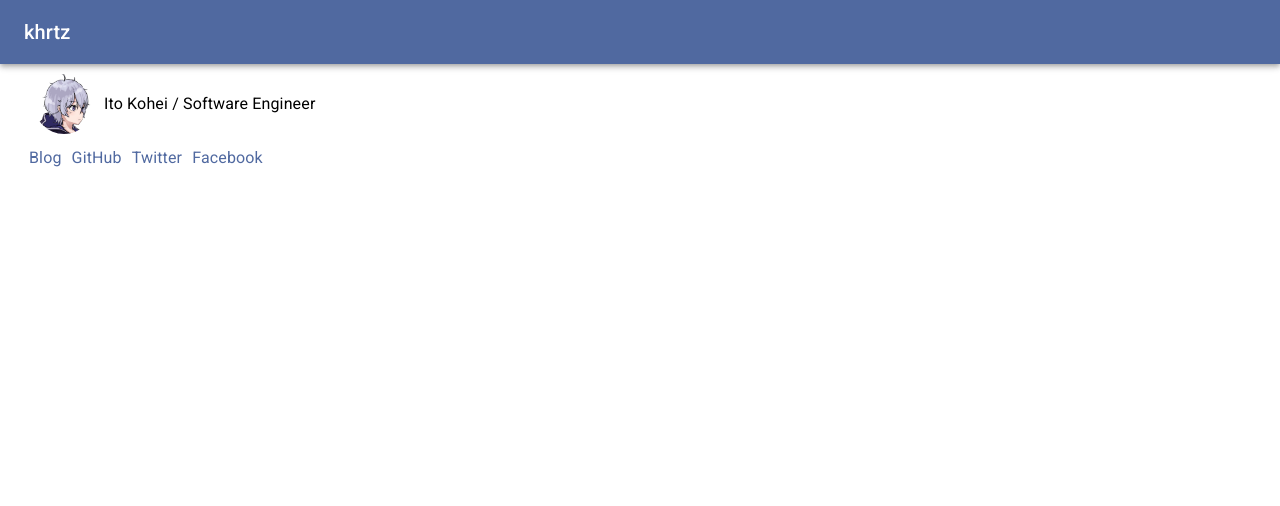
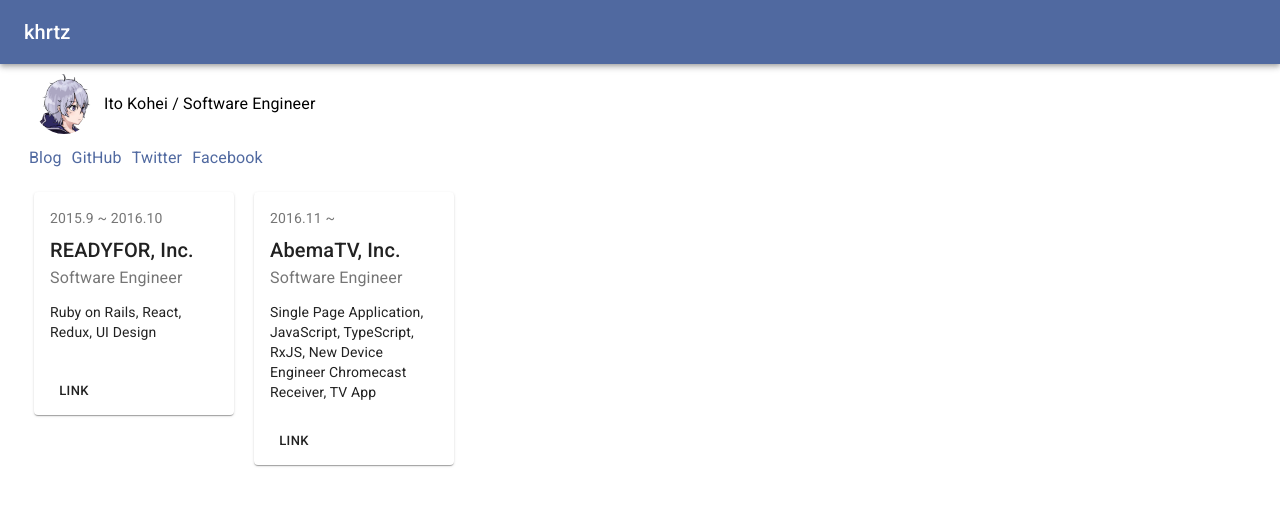
Before and after one commit to khrtz/my-portal, a React app: page / in a window 1280 px wide. Shown: the top 506 px of the page. Built offline with nearby package versions, Linux system fonts and the light colour scheme.

Commit message:
Add jobs

```diff
--- a/src/components/home/home.tsx
+++ b/src/components/home/home.tsx
@@ -5,6 +5,7 @@
 import Typography from '@material-ui/core/Typography'
 import { Links } from '../links';
 import { Container } from '@material-ui/core';
+import { Jobs } from '../jobs';
 
 const useStyles = makeStyles({
   root: {
@@ -38,6 +39,7 @@
       <SimpleAppBar />
       <Container>
         <Links />
+        <Jobs />
       </Container>
     </React.StrictMode>
   );
--- /dev/null
+++ b/src/components/jobs/index.ts
@@ -0,0 +1 @@
+export { Jobs } from './jobs';
--- /dev/null
+++ b/src/components/jobs/jobs.tsx
@@ -0,0 +1,83 @@
+import * as React from 'react';
+import { makeStyles } from '@material-ui/core/styles';
+import { Box, Typography, Card, CardContent, CardActions, Button, Link, Grid } from '@material-ui/core';
+
+const useStyles = makeStyles({
+  root: {
+    maxWidth: 200,
+    marginTop: '20px',
+    margin: '10px',
+  },
+  bullet: {
+    display: 'inline-block',
+    margin: '0 2px',
+    transform: 'scale(0.8)',
+  },
+  title: {
+    fontSize: 14,
+  },
+  pos: {
+    marginBottom: 12,
+  },
+  detail: {
+    minHeight: '50px'
+  }
+});
+
+export function Jobs() {
+  const classes = useStyles();
+
+  return (
+    <Box width="100%">
+    <Grid
+      container
+      direction="row"
+      justify="flex-start"
+      alignItems="flex-start"
+    >
+      <Card className={classes.root}>
+        <CardContent>
+          <Typography className={classes.title} color="textSecondary" gutterBottom>
+            2015.9 ~ 2016.10
+          </Typography>
+          <Typography variant="h6" component="h2">
+            READYFOR, Inc.
+          </Typography>
+          <Typography className={classes.pos} color="textSecondary">
+            Software Engineer
+          </Typography>
+          <Typography className={classes.detail} variant="body2" component="p">
+            Ruby on Rails, React, Redux, UI Design
+          </Typography>
+        </CardContent>
+        <CardActions>
+          <Link href="https://abema.tv/">
+            <Button size="small">Link</Button>
+          </Link>
+        </CardActions>
+      </Card>
+      <Card className={classes.root}>
+        <CardContent>
+          <Typography className={classes.title} color="textSecondary" gutterBottom>
+            2016.11 ~
+          </Typography>
+          <Typography variant="h6" component="h2">
+            AbemaTV, Inc.
+          </Typography>
+          <Typography className={classes.pos} color="textSecondary">
+            Software Engineer
+          </Typography>
+          <Typography variant="body2" component="p">
+            Single Page Application, JavaScript, TypeScript, RxJS, New Device Engineer Chromecast Receiver, TV App
+          </Typography>
+        </CardContent>
+        <CardActions>
+          <Link href="https://readyfor.jp/">
+            <Button size="small">Link</Button>
+          </Link>
+        </CardActions>
+      </Card>
+    </Grid>
+    </Box>
+  );
+}
--- a/src/components/theme/index.ts
+++ b/src/components/theme/index.ts
@@ -24,7 +24,10 @@
     "disabled": "rgba(0, 0, 0, 0.38)",
     "hint": "rgba(0, 0, 0, 0.38)"
   },
-  "divider": "rgba(0, 0, 0, 0.12)"
+  "divider": "rgba(0, 0, 0, 0.12)",
+  "card": {
+    "backgroundColor": 'red'
+  }
 };
 
 export const khrtzTheme = createMuiTheme({palette});
```
